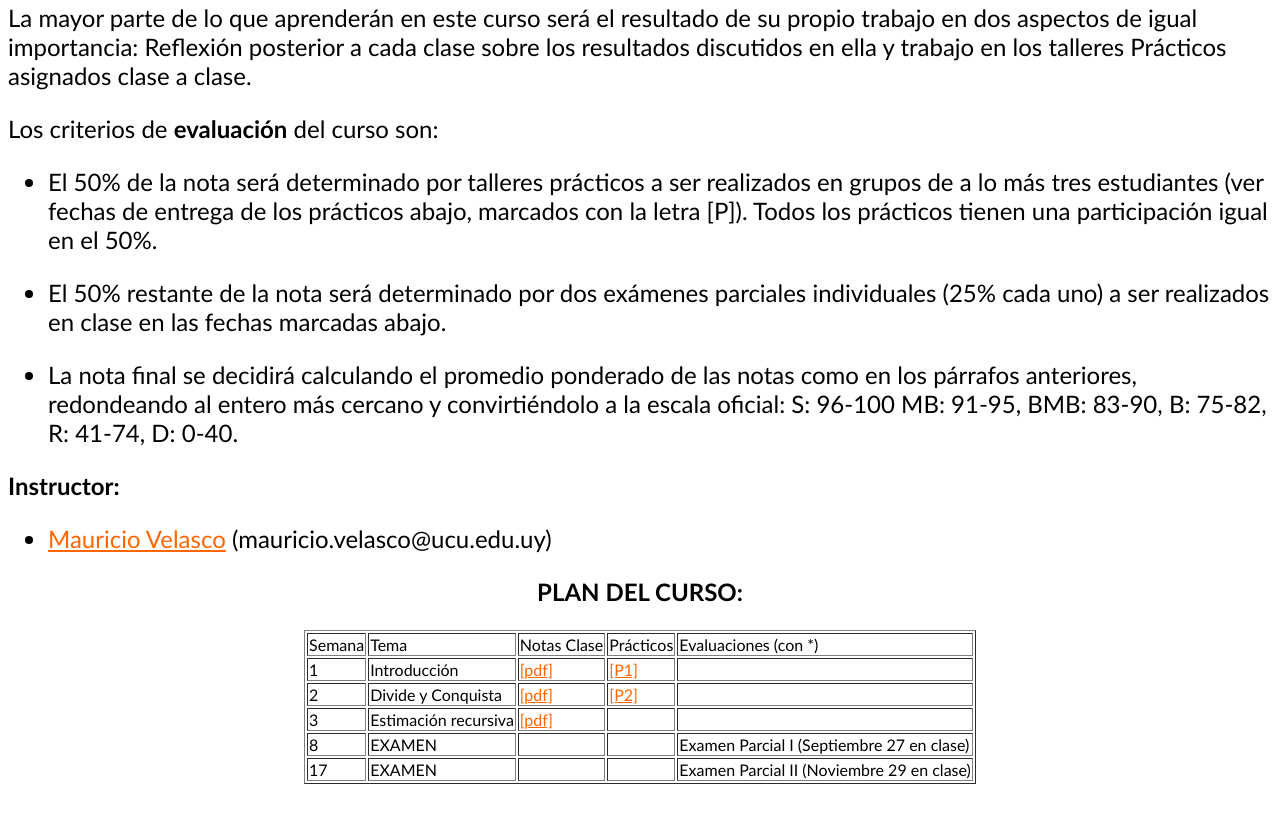
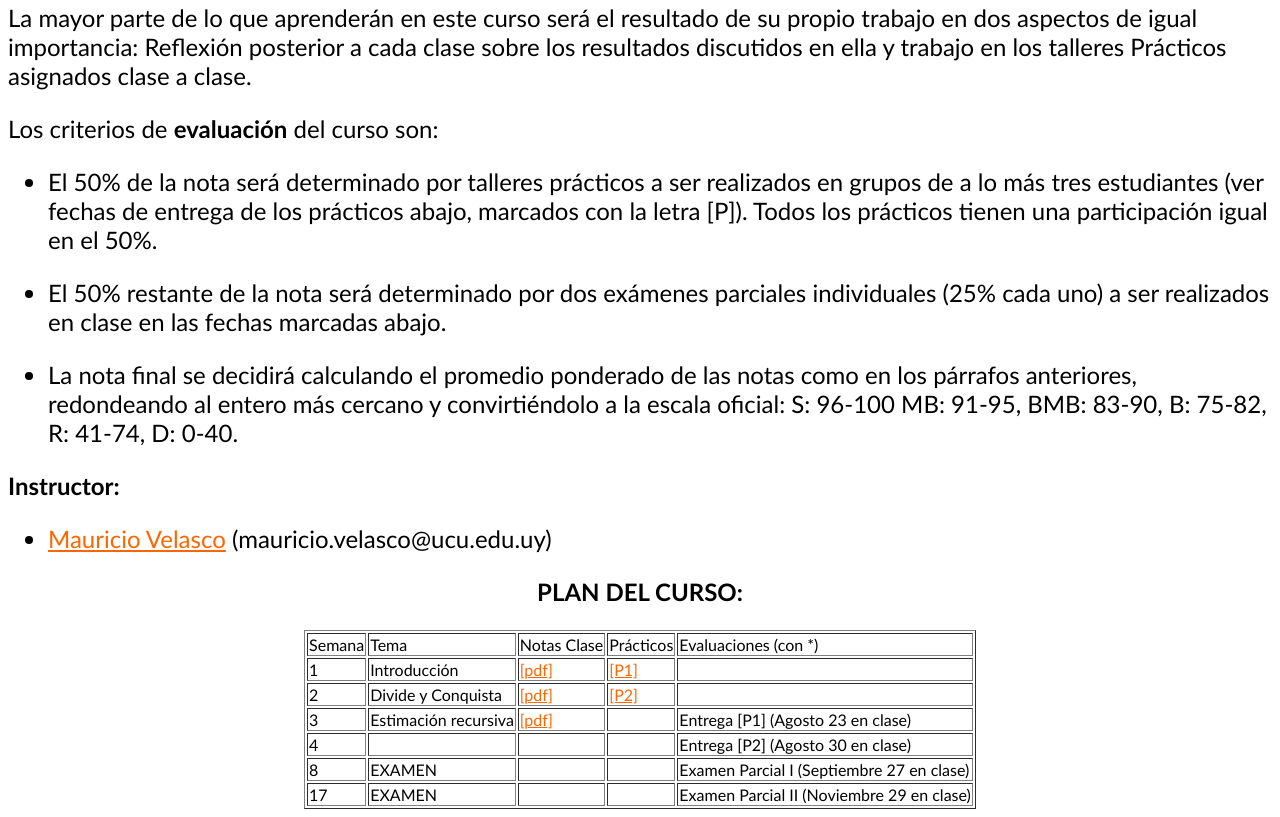
Before and after one commit to mauricio-velasco/teoComp2024, a plain HTML site: page index.html in a window 1280 px wide. Shown: the part 747-1564 px from the top of the page. Before the commit the page ends 1539 px from the top, so only its background shows below. Drawn offline with Linux system fonts and the light colour scheme.

Commit message:
periodic update

```diff
--- a/index.html
+++ b/index.html
@@ -80,8 +80,17 @@ Los criterios de <b>evaluación</b> del curso son:
 <td> Estimación recursiva </td>
 <td><A href="notes/Master.pdf" target="_blank">[pdf]</td>
 <td></td>
+<td>Entrega [P1] (Agosto 23 en clase)</td>
+</tr>
+
+<tr>
+<td>4</td>
+<td> </td>
 <td></td>
+<td></td>
+<td>Entrega [P2] (Agosto 30 en clase)</td>
 </tr>
+
 
 <tr>
 <td>8</td>
```
